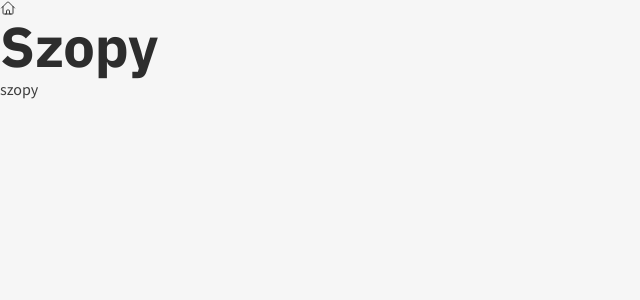
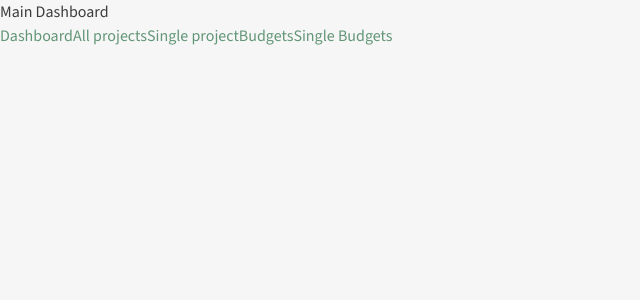
Before and after one commit to Asymphia/matdev-pm, a Next.js app: page / in a window 1280 px wide. Shown: the top 300 px of the page, without its empty margins (0-640 px from the left). Built offline with nearby package versions, Linux system fonts and the light colour scheme.

Commit message:
Add: pages setup

```diff
--- /dev/null
+++ b/app/budgets/[slug]/page.tsx
@@ -0,0 +1,9 @@
+const SingleBudgetPage = () => {
+    return (
+        <div>
+            Single Budget Page
+        </div>
+    )
+}
+
+export default SingleBudgetPage
--- /dev/null
+++ b/app/budgets/page.tsx
@@ -0,0 +1,9 @@
+const BudgetsPage = () => {
+    return (
+        <div>
+            Budgets Page
+        </div>
+    )
+}
+
+export default BudgetsPage
--- a/app/layout.tsx
+++ b/app/layout.tsx
@@ -3,6 +3,7 @@ import "./globals.css"
 import { ReactNode } from "react"
 import { IBM_Plex_Sans, Source_Sans_3 } from "next/font/google"
 import ThemeProvider from "@/components/layout/ThemeProvider"
+import Link from "next/link"
 
 export const metadata: Metadata = {
   title: "MatDev PM",
@@ -25,6 +26,12 @@ const RootLayout = ({ children }: Readonly<{ children: ReactNode }>) => {
         <body className={`${IBMPlexSans.variable} ${SourceSans3.variable}`}>
             <ThemeProvider>
                 { children }
+
+                <Link href="/">Dashboard</Link>
+                <Link href="/projects">All projects</Link>
+                <Link href="/projects/racoons">Single project</Link>
+                <Link href="/budgets">Budgets</Link>
+                <Link href="/budgets/raccoon">Single Budgets</Link>
             </ThemeProvider>
         </body>
     </html>
--- a/app/page.tsx
+++ b/app/page.tsx
@@ -1,13 +1,9 @@
-import { HomeIcon } from "@heroicons/react/24/outline"
-
-const Home = () => {
+const Dashboard = () => {
   return  (
       <div>
-          <HomeIcon className="size-4" />
-          <h1>Szopy</h1>
-          szopy
+          Main Dashboard
       </div>
   )
 }
 
-export default Home
+export default Dashboard
--- /dev/null
+++ b/app/projects/[slug]/page.tsx
@@ -0,0 +1,9 @@
+const SingleProjectPage = () => {
+    return (
+        <div>
+            Single Project Page
+        </div>
+    )
+}
+
+export default SingleProjectPage
--- /dev/null
+++ b/app/projects/page.tsx
@@ -0,0 +1,9 @@
+const ProjectsPage = () => {
+    return (
+        <div>
+            Projects
+        </div>
+    )
+}
+
+export default ProjectsPage
--- a/electron/main.ts
+++ b/electron/main.ts
@@ -1,7 +1,9 @@
 import { app, BrowserWindow } from "electron"
+import { spawn, ChildProcess } from "child_process"
 import path from "path"
 
 const isDev = !app.isPackaged
+let nextServer: ChildProcess | null = null
 
 const createWindow = () => {
     const win = new BrowserWindow({
@@ -18,16 +20,25 @@ const createWindow = () => {
 
     win.maximize()
 
-    if(isDev) {
+    if (isDev) {
         win.loadURL("http://localhost:3000")
     } else {
-        win.loadFile(path.join(__dirname, "../out/index.html"))
+        const serverPath = path.join(process.resourcesPath, ".next/standalone/server.js")
+
+        nextServer = spawn("node", [serverPath], {
+            env: { ...process.env, PORT: "3000", HOSTNAME: "127.0.0.1" },
+        })
+
+        setTimeout(() => {
+            win.loadURL("http://localhost:3000")
+        }, 1500)
     }
 }
 
 app.whenReady().then(createWindow)
 
 app.on("window-all-closed", () => {
+    nextServer?.kill()
     if (process.platform !== "darwin") app.quit()
 })
 
--- a/next.config.ts
+++ b/next.config.ts
@@ -1,7 +1,7 @@
 import type { NextConfig } from "next";
 
 const nextConfig: NextConfig = {
-    output: "export",
+    output: "standalone",
     images: {
         unoptimized: true,
     },
```
Also changed, not shown: tsconfig.electron.json (+6 -1 lines).
